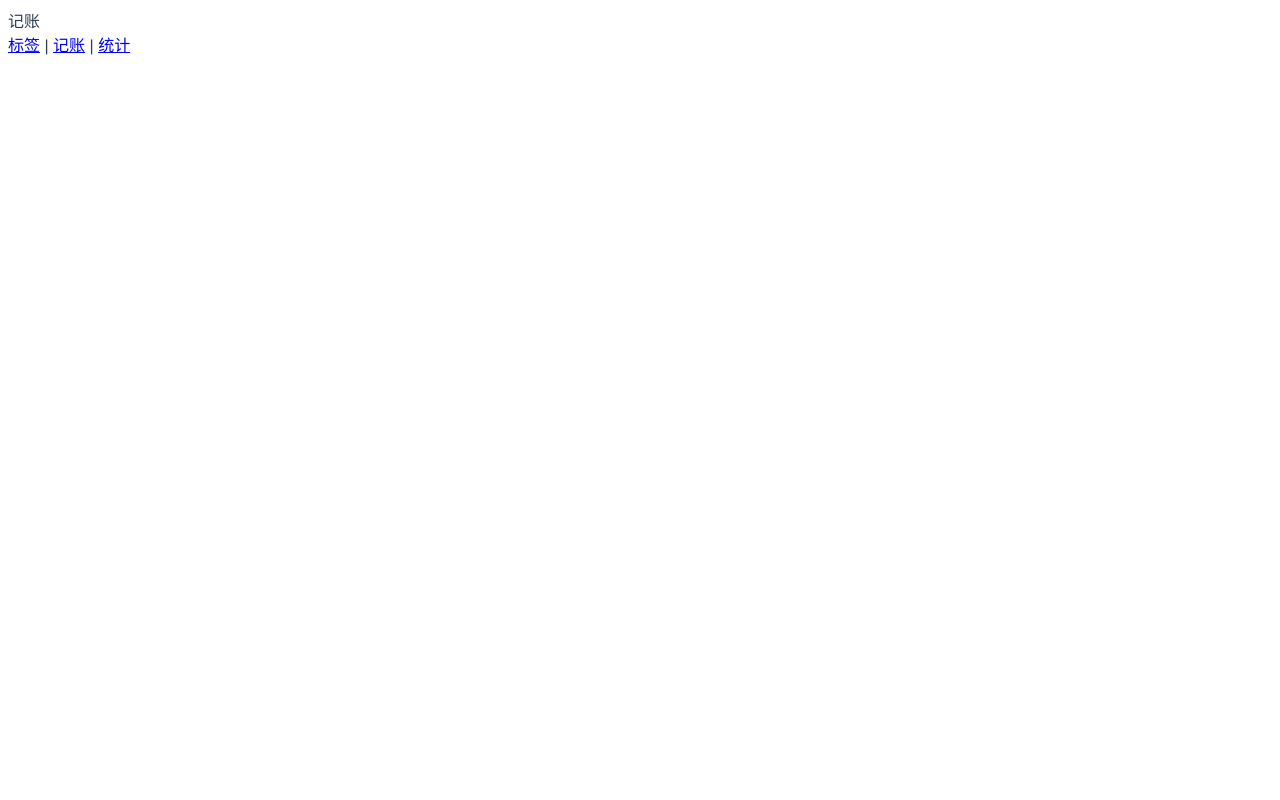
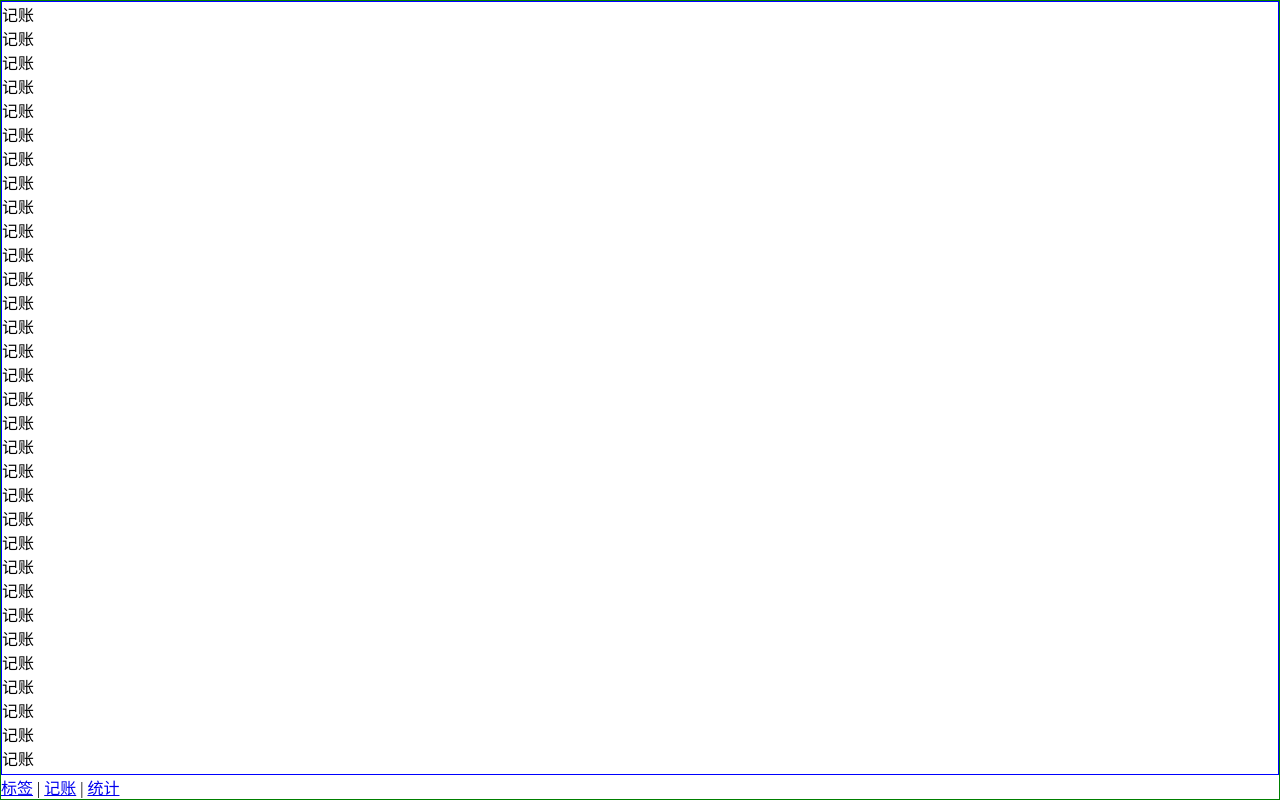
Before and after one commit to hec990/morney-2, a Vue app: page /labels#/money in a window 1280 px wide. Built offline with nearby package versions, Linux system fonts and the light colour scheme.

Commit message:
使用flex对money页面进行布局

```diff
--- a/src/App.vue
+++ b/src/App.vue
@@ -5,10 +5,9 @@
 </template>
 
 <style lang="scss">
-#app {
-  font-family: Avenir, Helvetica, Arial, sans-serif;
-  -webkit-font-smoothing: antialiased;
-  -moz-osx-font-smoothing: grayscale;
-  color: #2c3e50;
+*{
+  margin: 0;
+  padding: 0;
+  box-sizing: border-box;
 }
 </style>
--- a/src/views/Money.vue
+++ b/src/views/Money.vue
@@ -1,6 +1,58 @@
 <template>
-  <div>
-   记账
+  <div class="nav-wrapper">
+    <div class="content">
+      <p>记账</p>
+      <p>记账</p>
+      <p>记账</p>
+      <p>记账</p>
+      <p>记账</p>
+      <p>记账</p>
+      <p>记账</p>
+      <p>记账</p>
+      <p>记账</p>
+      <p>记账</p>
+      <p>记账</p>
+      <p>记账</p>
+      <p>记账</p>
+      <p>记账</p>
+      <p>记账</p>
+      <p>记账</p>
+      <p>记账</p>
+      <p>记账</p>
+      <p>记账</p>
+      <p>记账</p>
+      <p>记账</p>
+      <p>记账</p>
+      <p>记账</p>
+      <p>记账</p>
+      <p>记账</p>
+      <p>记账</p>
+      <p>记账</p>
+      <p>记账</p>
+      <p>记账</p>
+      <p>记账</p>
+      <p>记账</p>
+      <p>记账</p>
+      <p>记账</p>
+      <p>记账</p>
+      <p>记账</p>
+      <p>记账</p>
+      <p>记账</p>
+      <p>记账</p>
+      <p>记账</p>
+      <p>记账</p>
+      <p>记账</p>
+      <p>记账</p>
+      <p>记账</p>
+      <p>记账</p>
+      <p>记账</p>
+      <p>记账</p>
+      <p>记账</p>
+      <p>记账</p>
+      <p>记账</p>
+      <p>记账</p>
+      <p>记账</p>
+    </div>
     <Nav />
   </div>
 </template>
@@ -12,5 +64,16 @@
 </script>
 
 <style lang="scss" scoped>
+.nav-wrapper {
+  border: 1px solid green;
+  display: flex;
+  flex-direction: column;
+  height: 100vh;
+  .content {
+    border: 1px solid blue;
+    overflow: auto;
+    flex-grow: 1;
+  }
+}
 
 </style>
```
